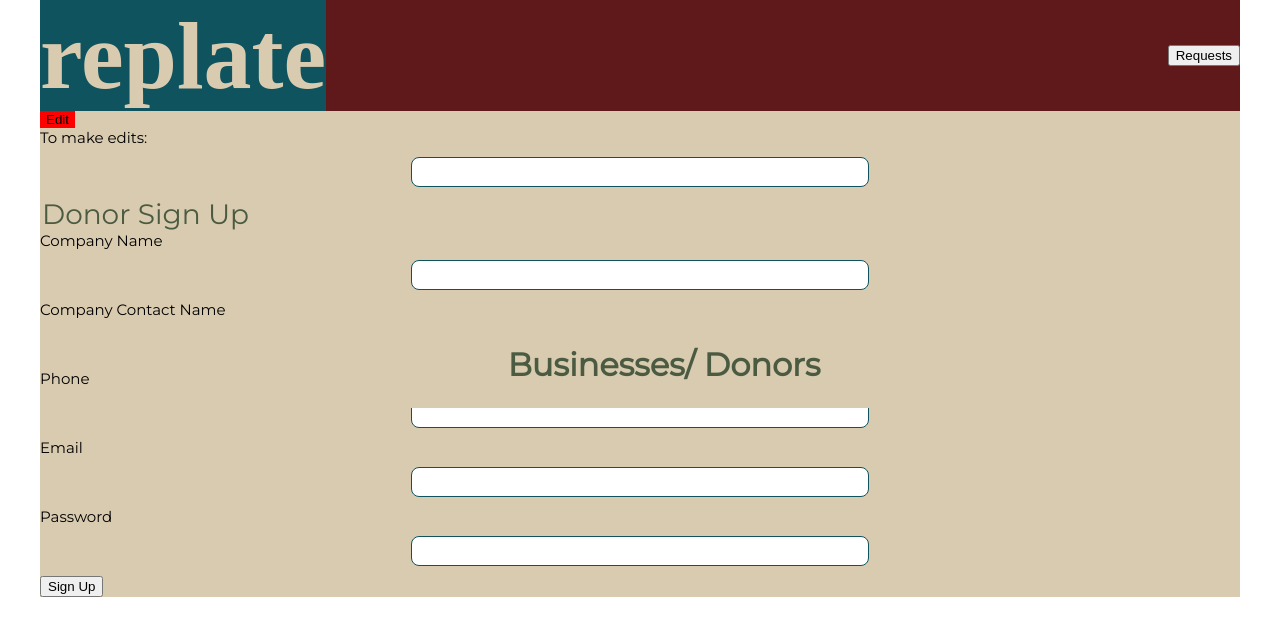
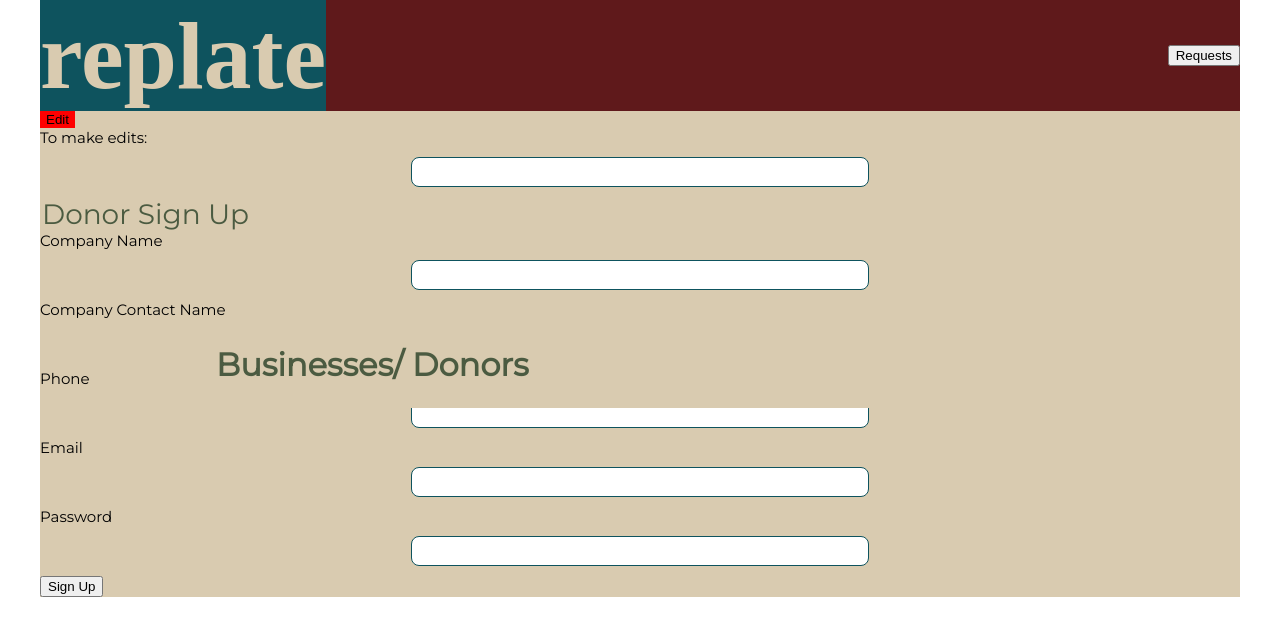
Before and after one commit to re-plate/frontend, a React (Create React App) app in the folder frontend/: page / in a window 1280 px wide. Shown: the top 636 px of the page. Built offline with nearby package versions, Linux system fonts and the light colour scheme; a web font is replaced by a local one.

Commit message:
setting flex-direction column

```diff
--- a/frontend/src/App.css
+++ b/frontend/src/App.css
@@ -10,6 +10,8 @@ h1 {
   font-weight: 800;
   color: #4b5b41;
   margin-bottom: 0rem;
+  display: flex;
+  flex-direction: column;
 }
 
 .form {
@@ -20,8 +22,7 @@ h1 {
   background-color: #d9cbb0;
   font-family: "Montserrat", sans-serif;
   display: flex;
-  align-items: center;
-  justify-content: center;
+  flex-direction: column;
   padding: 1.5rem;
 }
 
```
